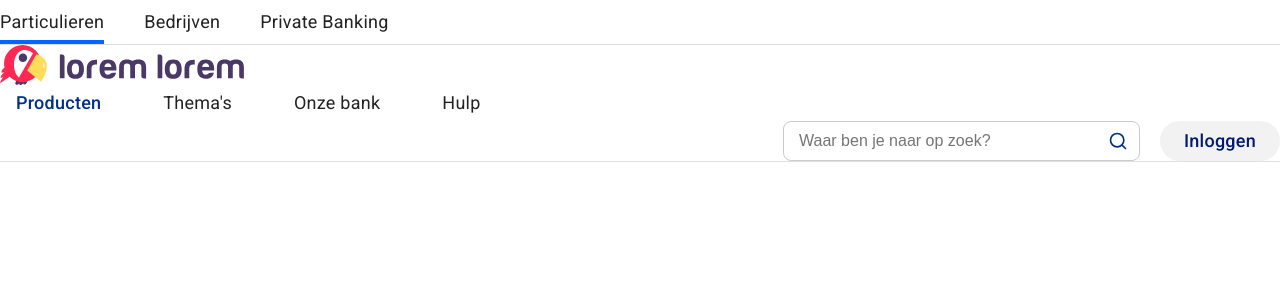
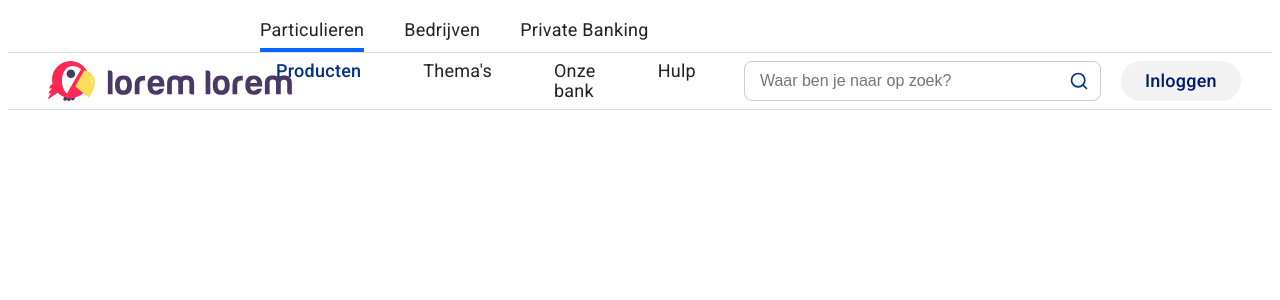
Before and after one commit to furqonajiy/crud-client, an Angular app in the folder fe-angular/: page / in a window 1280 px wide. Shown: the top 300 px of the page. Built offline with nearby package versions, Linux system fonts and the light colour scheme.

Commit message:
Put General CSS

```diff
--- a/fe-angular/src/styles.css
+++ b/fe-angular/src/styles.css
@@ -1,4 +1,19 @@
-/* You can add global styles to this file, and also import other style files */
+:root{
+  --container-max: 1500px;   /* page width */
+  --side-padding: 40px;      /* space from edges */
+  --logo-col: 180px;         /* width reserved for the logo column */
+  --grid-gap: 32px;
+}
 
-html, body { height: 100%; }
-body { margin: 0; font-family: Roboto, "Helvetica Neue", sans-serif; }
+.container{
+  max-width: var(--container-max);
+  margin: 0 auto;
+  padding: 0 var(--side-padding);
+}
+
+.nav-grid{
+  display: grid;
+  grid-template-columns: var(--logo-col) 1fr auto; /* logo | menus | right side */
+  align-items: center;
+  column-gap: var(--grid-gap);
+}
```
